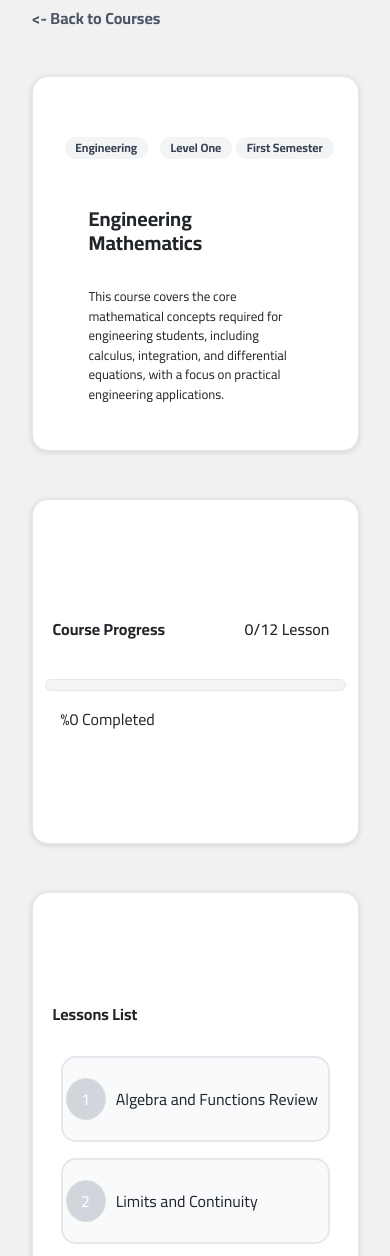
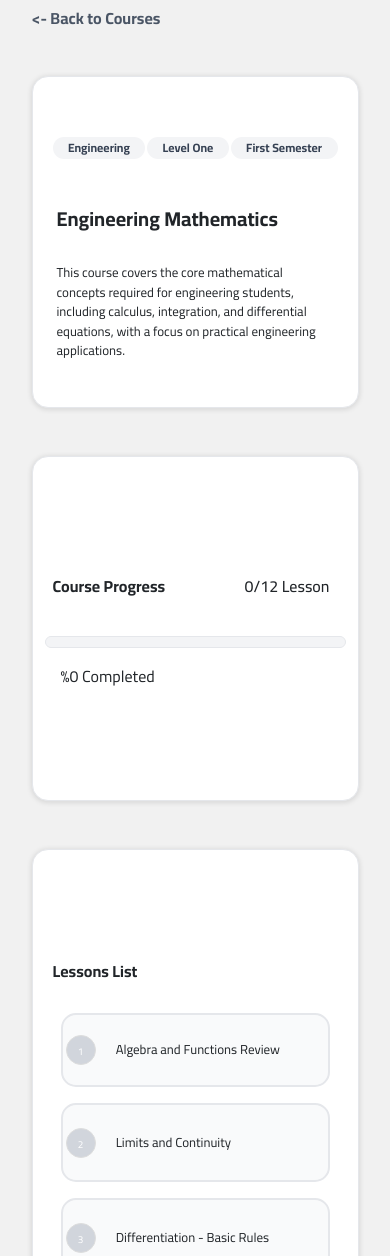
Before and after one commit to baraah5/Educational-platform2, a plain HTML site: page CoursePresentationn.html in a window 390 px wide. Shown: the part 150-1406 px from the top of the page. Drawn offline with nearby package versions, Linux system fonts and the light colour scheme.

Commit message:
7 commit

```diff
--- a/css/CoursePresentationn.css
+++ b/css/CoursePresentationn.css
@@ -180,6 +180,10 @@ body {
 }
 
 @media (max-width: 500px) {
+    .sec2 > div {
+        padding-inline: 10px;
+    }
+
     .sec4 .lects .num {
         padding-inline: 3px !important;
     }
@@ -187,15 +191,20 @@ body {
     .sec2 ul {
         flex-wrap: nowrap !important;
         justify-content: space-between;
-        gap: 4px;
-        margin-inline-start: 12px !important;
-        margin-inline-end: 12px !important;
-        padding-inline: 12px;
+        gap: 2px;
+        margin-inline-start: 6px !important;
+        margin-inline-end: 6px !important;
+        padding-inline: 4px;
     }
 
     .sec2 ul li {
-        margin: 0;
+        margin: 0 !important;
         flex: 1 1 auto;
+        padding-inline: 0;
+    }
+
+    .sec2 ul .list-inline-item:not(:last-child) {
+        margin: 0 !important;
     }
 
     .sec2 ul li a {
@@ -221,10 +230,31 @@ body {
 
     .sec2 h1{
         font-size: 20px;
-        /* padding: 0 200px; */
+        margin-inline: 10px !important;
+        padding-inline: 4px !important;
     }
 
     .sec2 p{
         font-size: 13px;
+        margin-inline: 10px !important;
+        padding-inline: 4px !important;
+    }
+
+    .sec4 .num p{
+        font-size: 10px;
+        height: 30px;
+        width: 30px;
+    }
+
+    .sec4 .par{
+        font-size: 13px;
+    }
+
+    .lect h3{
+        font-size: 10px;
+    }
+
+    .container {
+        width: 90% !important;
     }
 }
--- a/css/main.css
+++ b/css/main.css
@@ -335,6 +335,14 @@ footer {
         padding-inline: 8px;
     }
 
+    /* .title{
+        font-size: 11px;
+    } */
+
+    .navbar span{
+        font-size: 18px;
+    }
+
     .menu button {
         padding: 4px 8px 1px 8px;
     }
```
Also changed, not shown: course.html (+1 -1 lines), css/style.css (+10 -2 lines).
